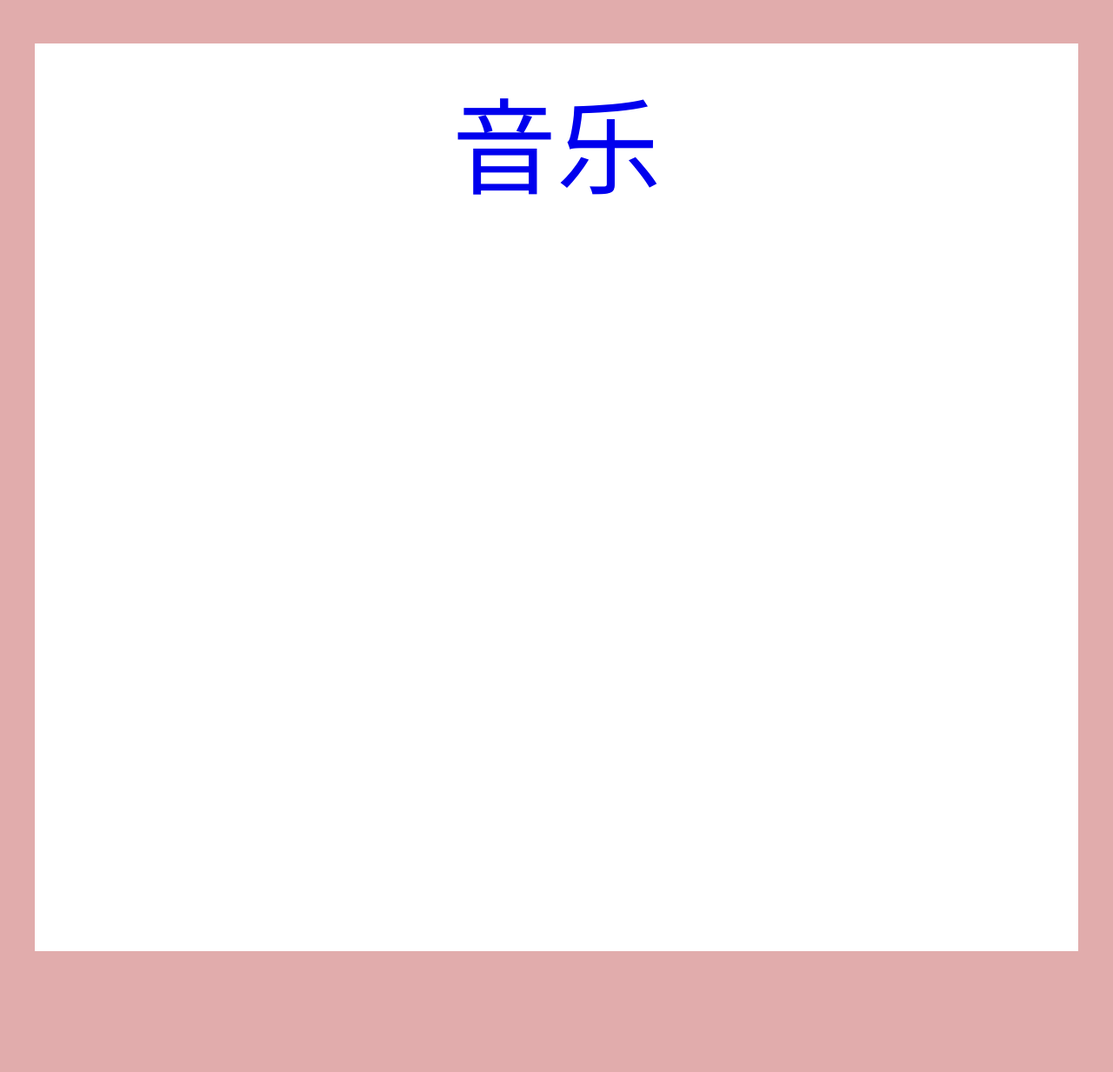
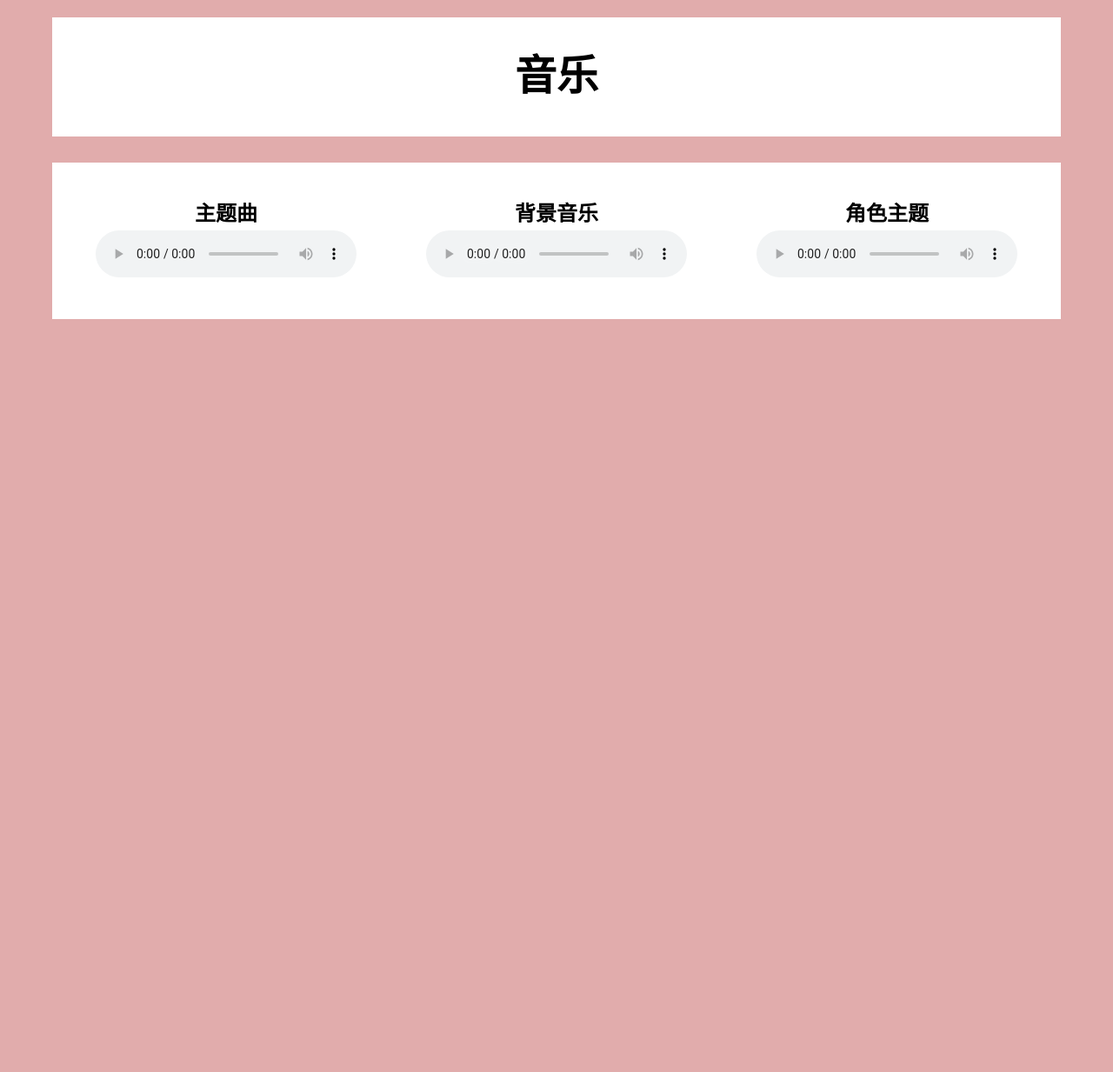
Before and after one commit to youjiaping123/ddyys, a plain HTML site: page 源码/yy.html in a window 1280 px wide. Shown: the whole page at 87% size. After the commit the page ends 800 px from the top, so only its background shows below. Drawn offline with Linux system fonts and the light colour scheme.

Commit message:
优化音乐播放器的代码，和音乐网页

```diff
--- a/源码/yy.html
+++ b/源码/yy.html
@@ -1,99 +1,83 @@
-<!doctype html>
-<html>
+<!DOCTYPE html>
+<html lang="zh-CN">
 <head>
-<meta http-equiv="Content-Type" content="text/html; charset=utf-8">
-<title>Untitled Document</title>
-<style type="text/css">
-.aa {
+    <meta charset="UTF-8">
+    <meta name="viewport" content="width=device-width, initial-scale=1.0">
+    <title>阴阳师-音乐</title>
+    <style>
+        * {
+            margin: 0;
+            padding: 0;
+            box-sizing: border-box;
+        }
+
+        body {
+            background-color: #E1ACAC;
+            font-family: "Microsoft YaHei", sans-serif;
+            line-height: 1.6;
+        }
+
+        .container {
+            max-width: 1200px;
+            margin: 0 auto;
+            padding: 20px;
+        }
+
+        .title {
             color: #000000;
             text-align: center;
-	font-size: 120px;
-	font-family: "方正姚体";
-	background-image: url(../%E6%BA%90%E7%A0%81/images/shishen_btn_bg_405a749.png);
+            font-size: 48px;
+            font-family: "方正姚体", sans-serif;
+            padding: 30px 0;
+            background-color: #FFFFFF;
+            margin-bottom: 30px;
         }
-body {
-	background-color: #E1ACAC;
-	background-image: url(../%E6%BA%90%E7%A0%81/images/shishen_btn_bg_405a749.png);
+
+        .music-grid {
+            display: grid;
+            grid-template-columns: repeat(auto-fit, minmax(300px, 1fr));
+            gap: 20px;
+            padding: 20px;
+            background-color: #FFFFFF;
         }
-a:link {
+
+        .music-item {
+            padding: 20px;
+            text-align: center;
+            background-color: #FFFFFF;
+            border-radius: 8px;
+            transition: transform 0.3s ease;
+        }
+
+        .music-item:hover {
+            transform: translateY(-5px);
+        }
+
+        a {
             text-decoration: none;
-}
-a:visited {
-	text-decoration: none;
-}
-a:hover {
-	text-decoration: none;
-}
-a:active {
-	text-decoration: none;
-}
-#form1 {
-	background-image: url(../%E6%BA%90%E7%A0%81/images/shishen_btn_bg_405a749.png);
+            color: inherit;
         }
     </style>
-<link href="#bb.css" rel="stylesheet" type="text/css">
 </head>
-
-<body background="images/shishen_btn_bg_405a749.png">
-<form id="form1" name="form1" method="post">
-  <p>&nbsp;</p>
-  <table width="1200" height="1044" border="0" align="center" cellspacing="0" style="">
-    <tbody>
-      <tr bgcolor="#E1ACAC" style="text-align: center">
-        <td height="222" colspan="3" valign="middle" bgcolor="#FFFFFF" class="aa"><a href="yy.html">音乐</a></td>
-      </tr>
-      <tr style="text-align: center">
-        <td colspan="2" valign="middle" bgcolor="#FFFFFF"><p>&nbsp;</p>
-          <p>&nbsp;</p>
-          <p>&nbsp;</p>
-          <p>&nbsp;</p>          <p>&nbsp;</p>        </td>
-        <td width="359" valign="middle" bgcolor="#FFFFFF"><p>&nbsp;</p>
-          <p>&nbsp;</p>
-          <p>&nbsp;</p>
-          <p>&nbsp;</p>          <p>&nbsp;</p>        </td>
-      </tr>
-      <tr bgcolor="#E1ACAC" style="text-align: center">
-        <td width="337" height="98" valign="middle" bgcolor="#FFFFFF"><p>&nbsp;</p>
-          <p>&nbsp;</p>
-          <p>&nbsp;</p>
-          <p>&nbsp;</p>          <p>&nbsp;</p>        </td>
-        <td colspan="2" valign="middle" bgcolor="#FFFFFF"><p>&nbsp;</p>
-          <p>&nbsp;</p>
-          <p>&nbsp;</p>
-          <p>&nbsp;</p>          <p>&nbsp;</p>        </td>
-      </tr>
-      <tr style="text-align: center">
-        <td height="119" colspan="2" valign="middle" bgcolor="#FFFFFF"><p>&nbsp;</p>
-          <p>&nbsp;</p>
-          <p>&nbsp;</p>
-          <p>&nbsp;</p>          <p>&nbsp;</p>        </td>
-        <td valign="middle" bgcolor="#FFFFFF"><p>&nbsp;</p>
-          <p>&nbsp;</p>
-          <p>&nbsp;</p>
-          <p>&nbsp;</p>          <p>&nbsp;</p>        </td>
-      </tr>
-      <tr bgcolor="#E1ACAC" style="text-align: center">
-        <td height="131" valign="middle" bgcolor="#FFFFFF"><p>&nbsp;</p>
-          <p>&nbsp;</p>
-          <p>&nbsp;</p>
-          <p>&nbsp;</p>          <p>&nbsp;</p>        </td>
-        <td colspan="2" valign="middle" bgcolor="#FFFFFF"><p>&nbsp;</p>
-          <p>&nbsp;</p>
-          <p>&nbsp;</p>
-          <p>&nbsp;</p>          <p>&nbsp;</p>        </td>
-      </tr>
-    </tbody>
-  </table>
-  <p>&nbsp;</p>
-  <p>&nbsp;</p>
-  <p>&nbsp;</p>
-  <p>&nbsp;</p>
-  <p>&nbsp;</p>
-  <p>&nbsp;</p>
-  <p>&nbsp;</p>
-  <p>&nbsp;</p>
-  <p>&nbsp;</p>
-  <p>&nbsp;</p>
-</form>
+<body>
+    <div class="container">
+        <h1 class="title">
+            <a href="yy.html">音乐</a>
+        </h1>
+        <div class="music-grid">
+            <div class="music-item">
+                <h2>主题曲</h2>
+                <audio controls src="media/1.mp3"></audio>
+            </div>
+            <div class="music-item">
+                <h2>背景音乐</h2>
+                <audio controls src="media/2.mp3"></audio>
+            </div>
+            <div class="music-item">
+                <h2>角色主题</h2>
+                <audio controls src="media/3.mp3"></audio>
+            </div>
+        </div>
+    </div>
 </body>
 </html>
```
Also changed, not shown: 源码/index.html (+49 -26 lines). Lines whose indentation alone changed are shown as unchanged.
